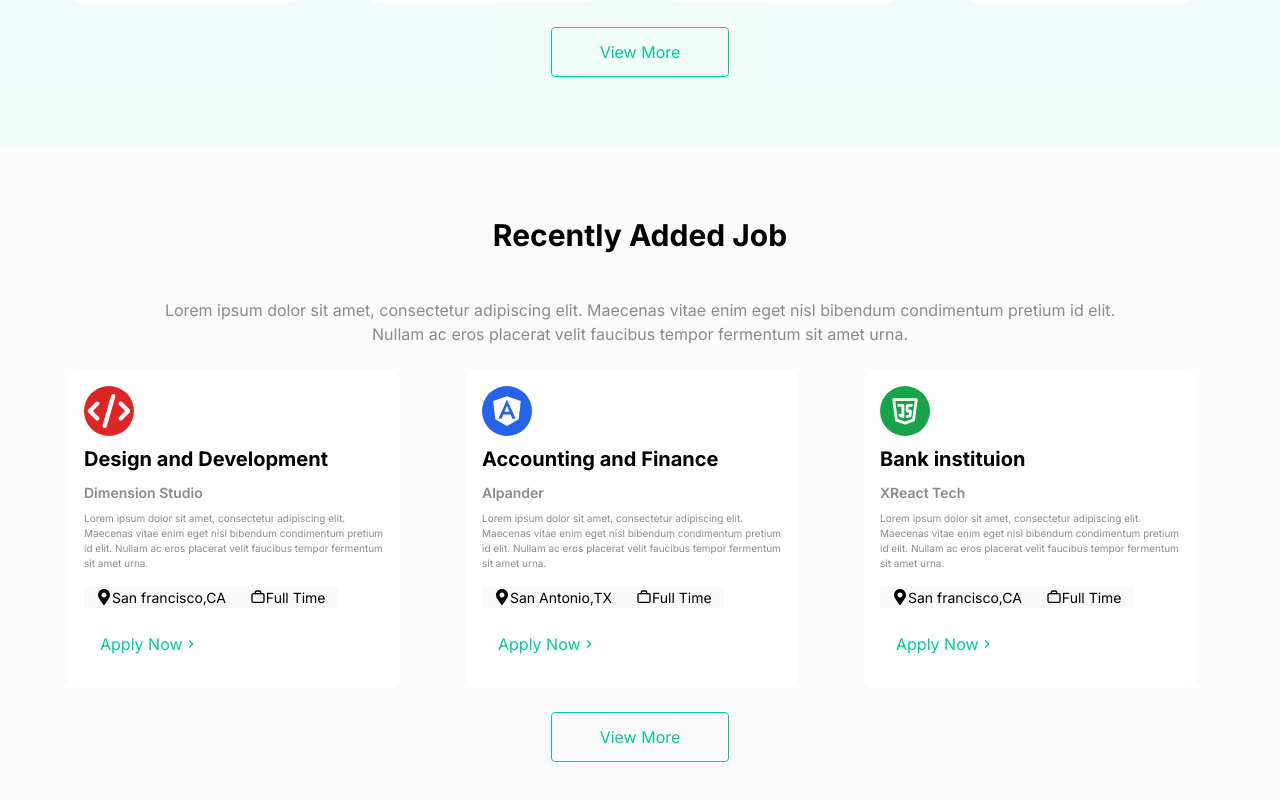
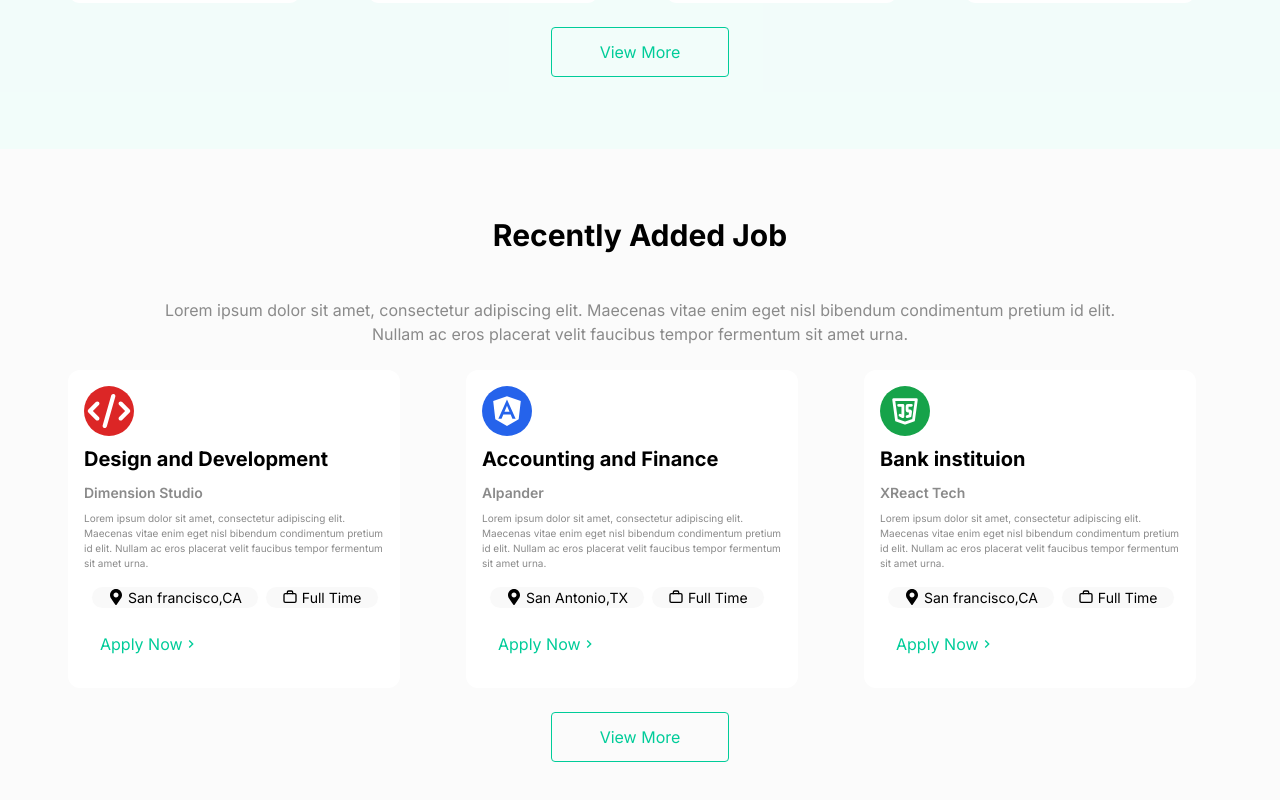
Before and after one commit to Georgeshayek/designpage, a Next.js app: page / in a window 1280 px wide. Shown: the part 1941-2741 px from the top of the page. Built offline with nearby package versions, Linux system fonts and the light colour scheme.

Commit message:
fixing styles in Recently component

```diff
--- a/src/components/Recently/components/jobItem.js
+++ b/src/components/Recently/components/jobItem.js
@@ -13,8 +13,8 @@ const JobItem=(props)=>{
         <h3 className='font-semibold text-[#8a8a8a] text-[14px] max-lg:text-[10px] max-lg:ml-1  pb-2' >{props.company}</h3>
         <p className="  text-[#8a8a8a] text-[10px] max-lg:text-[7px] pb-2 max-lg:ml-1">{props.paragraph} </p>
         <div className='flex py-2'>
-            <ObjectCont><FaMapMarkerAlt className="  w-4 h-4 max-lg:w-2 max-lg:h-2"  />{ props.location}</ObjectCont>
-            <ObjectCont><TbBriefcase2 className=" w-4 h-4 max-lg:w-2 max-lg:h-2"/>{props.type}</ObjectCont>
+            <ObjectCont><FaMapMarkerAlt className="  w-4 h-4 max-lg:w-2 max-lg:h-2 mr-1 "  />{ props.location}</ObjectCont>
+            <ObjectCont><TbBriefcase2 className=" w-4 h-4 max-lg:w-2 max-lg:h-2 mr-1 "/>{props.type}</ObjectCont>
        </div>
        <button className="p-4 max-lg:p-1 max-lg:text-[12px] text-[#00cc99] bg-transparent flex items-center"> Apply Now <MdKeyboardArrowRight className=" w-4 h-4" /> </button>
     </div>
--- a/src/components/Recently/components/objectcont.js
+++ b/src/components/Recently/components/objectcont.js
@@ -1,6 +1,6 @@
 const ObjectCont=(props)=>{
     return(
-        <div className='bg-[#f9f9f9] px-3 flex lg:items-center  text-[14px] max-lg:text-[7px]'>{props.children}</div>
+        <div className='bg-[#f9f9f9] px-4 max-lg:px-2 flex lg:items-center justify-start  text-[14px] max-lg:text-[6px] rounded-xl ml-2 '>{props.children}</div>
     )
 }
 export default ObjectCont
```
